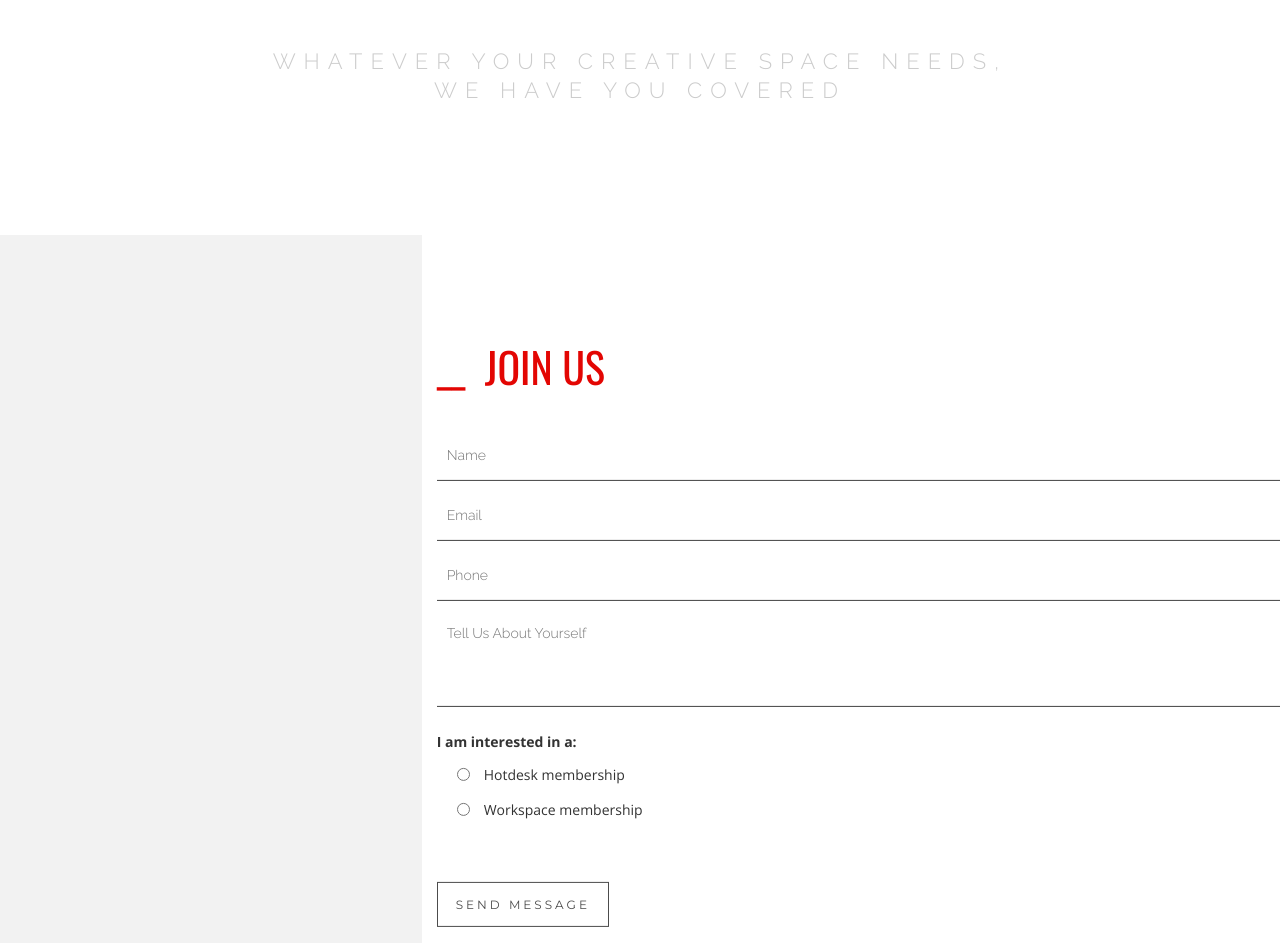
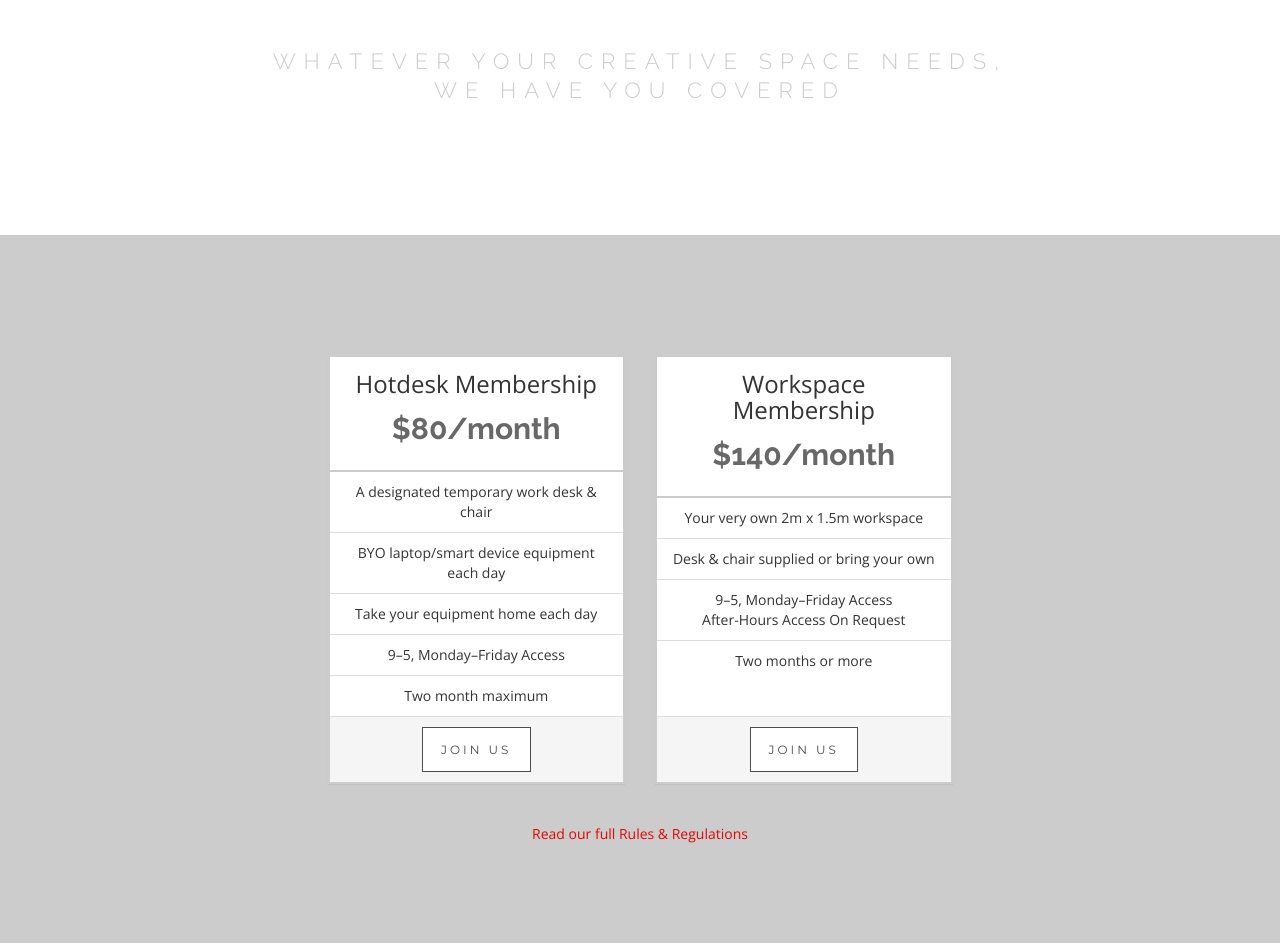
Before and after one commit to theroost/website2, a PHP site: page / in a window 1280 px wide. Shown: the part 1275-2218 px from the top of the page. Run offline with PHP 8.4, Linux system fonts and the light colour scheme; grey boxes labelled with a size stand in for pictures from a placeholder-image service; style sheets or scripts are compiled from the project's sources; some libraries are stand-ins or nearby versions.

Commit message:
Add pricing table

```diff
--- a/index.html
+++ b/index.html
@@ -295,7 +295,77 @@
 
 </section>
 
+<section class="container grey-bg text-center" id="pricing-table">
+    <div class="row pad-top pad-bottom">
+        <br/>
+                <div class="col-md-3 col-md-offset-3">
+                        <div class="panel">
+                                <div class="panel-heading text-center">
+                                        <h3>Hotdesk Membership</h3>
+                                </div>
+                                <div class="panel-body text-center">
+                                        <p class="lead" style="font-size:30px"><strong>$80/month</strong></p>
+                                </div>
+                                <ul class="list-group list-group-flush text-center">
+                                        <li class="list-group-item">
+                                                A designated temporary work desk &amp; chair
+                                        </li>
+                                        <li class="list-group-item">
+                                                BYO laptop/smart device equipment each day
+                                        </li>
+                                        <li class="list-group-item">
+                                                Take your equipment home each day
+                                        </li>
+                                        <li class="list-group-item">
+                                                9&ndash;5, Monday&ndash;Friday Access
+                                        </li>
+                                        <li class="list-group-item">
+                                            Two month maximum
+                                        </li>
+                                </ul>
+                                <div class="panel-footer">
+                                    <a class="btn btn-reflex btn-reflex-dark white-bg" href="#join-us">Join Us</a>
+                                </div>
+                        </div>
+                </div>
+                <div class="col-md-3">
+                        <div class="panel">
+                                <div class="panel-heading">
+                                        <h3>Workspace Membership</h3>
+                                </div>
+                                <div class="panel-body text-center">
+                                        <p class="lead" style="font-size:30px"><strong>$140/month</strong></p>
+                                </div>
+                                <ul class="list-group list-group-flush text-center">
+                                        <li class="list-group-item">
+                                            Your very own 2m x 1.5m workspace
+                                        </li>
+                                        <li class="list-group-item">
+                                                Desk &amp; chair supplied or bring your own
+                                        </li>
+                                        <li class="list-group-item">
+                                                9&ndash;5, Monday&ndash;Friday Access<br/>
+                                                After-Hours Access On Request
+                                        </li>
+                                        <li class="list-group-item">
+                                            Two months or more
+                                        </li>
+                                </ul>
+                                <div class="panel-footer">
+                                    <a class="btn btn-reflex btn-reflex-dark white-bg" href="#join-us">Join Us</a>
+                                </div>
+                        </div>
+                </div>
+                <div class="col-md-12">
+                    <br />
+                    <a class="color" href="#todo">Read our full Rules &amp; Regulations</a>
+                </div>
+    </div>
+
+</section>
+
   <section class="about-container">
+    <a href="" name="join-us"></a>
 
     <div class="row">
           <article class="col-md-4 fullheight about-content silver-bg text-center hidden-sm">
--- a/roost/main.js
+++ b/roost/main.js
@@ -48,4 +48,14 @@
         map: map,
         title: 'Snazzy!'
     });
+
+    /** PRICING TABLE **/
+    var height = 0;
+    var footerHeight = $('#pricing-table .panel-footer').outerHeight();
+    $('#pricing-table .panel').each(function() {
+        height = Math.max($(this).outerHeight(), height);
+        console.log(height);
+    });
+    console.log(footerHeight);
+    $('#pricing-table .panel').css('height', height + footerHeight + 'px');
 })();
--- a/roost/style.css
+++ b/roost/style.css
@@ -1,5 +1,5 @@
+/* GENERAL */
 /* Color: E30603 */
-
 .address {
     font-family: "Raleway", Arial, Helvetica, sans-serif;
     line-height: 1.5;
@@ -24,6 +24,7 @@ h3.gothic {
     opacity: initial;
 }
 
+/* CONTACT FORM */
 #contactForm input[type="radio"] {
     width: auto;
     margin: 0 1em 0 0;
@@ -42,3 +43,24 @@ h3.gothic {
     margin-top: 1em;
     display: inline-block;
 }
+
+/* PRICING-TABLE */
+#pricing-table .panel {
+    position: relative;
+    border-radius: 0;
+    border: 0.2em solid #CCC;
+}
+#pricing-table .panel-heading {
+    padding-top: 1em;
+}
+#pricing-table .panel-body {
+    border-bottom: 0.2em solid #CCC;
+    margin: 0;
+    padding: 0;
+}
+#pricing-table .panel-footer {
+    position: absolute;
+    left: 0;
+    right: 0;
+    bottom: 0;
+}
```
